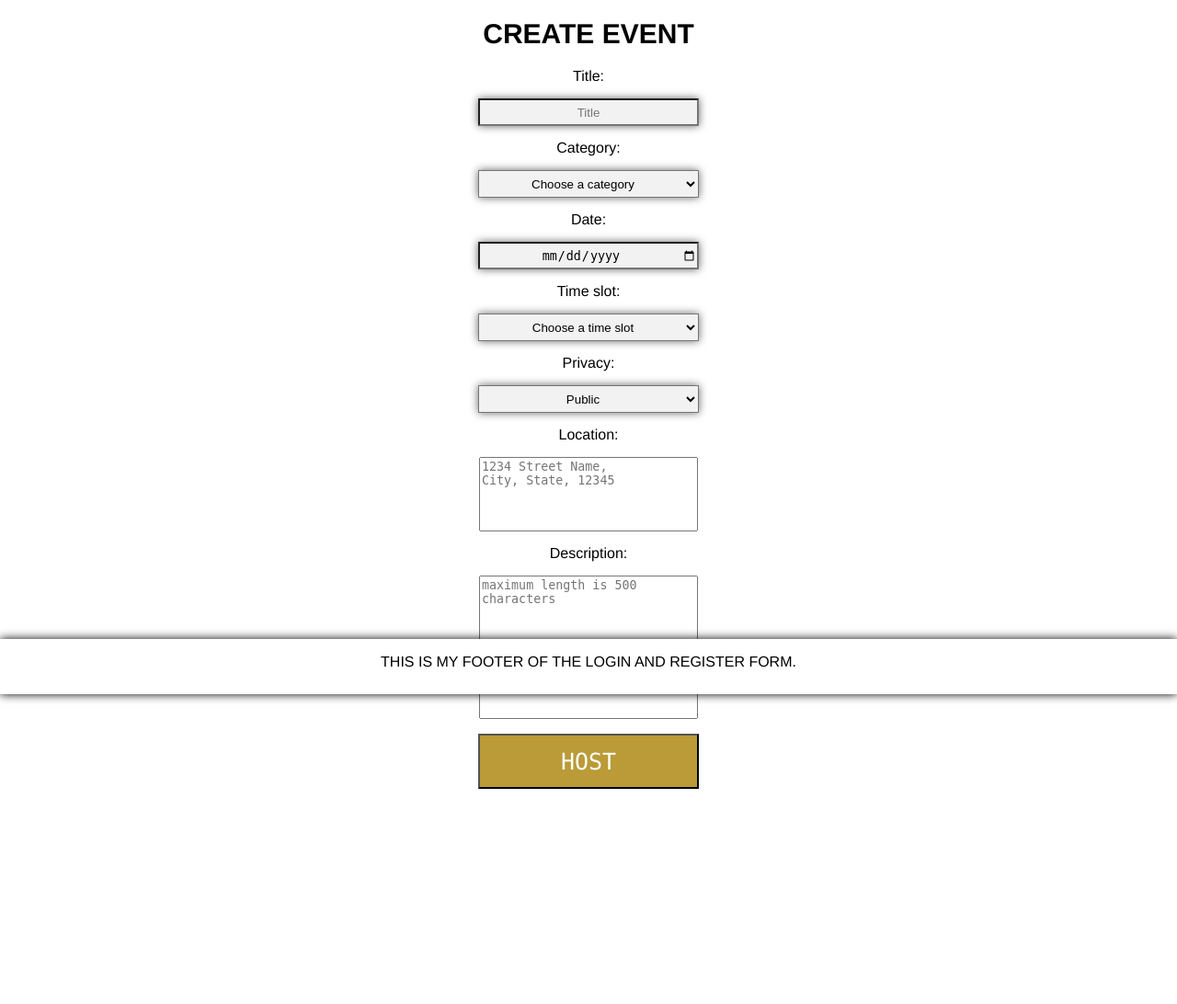
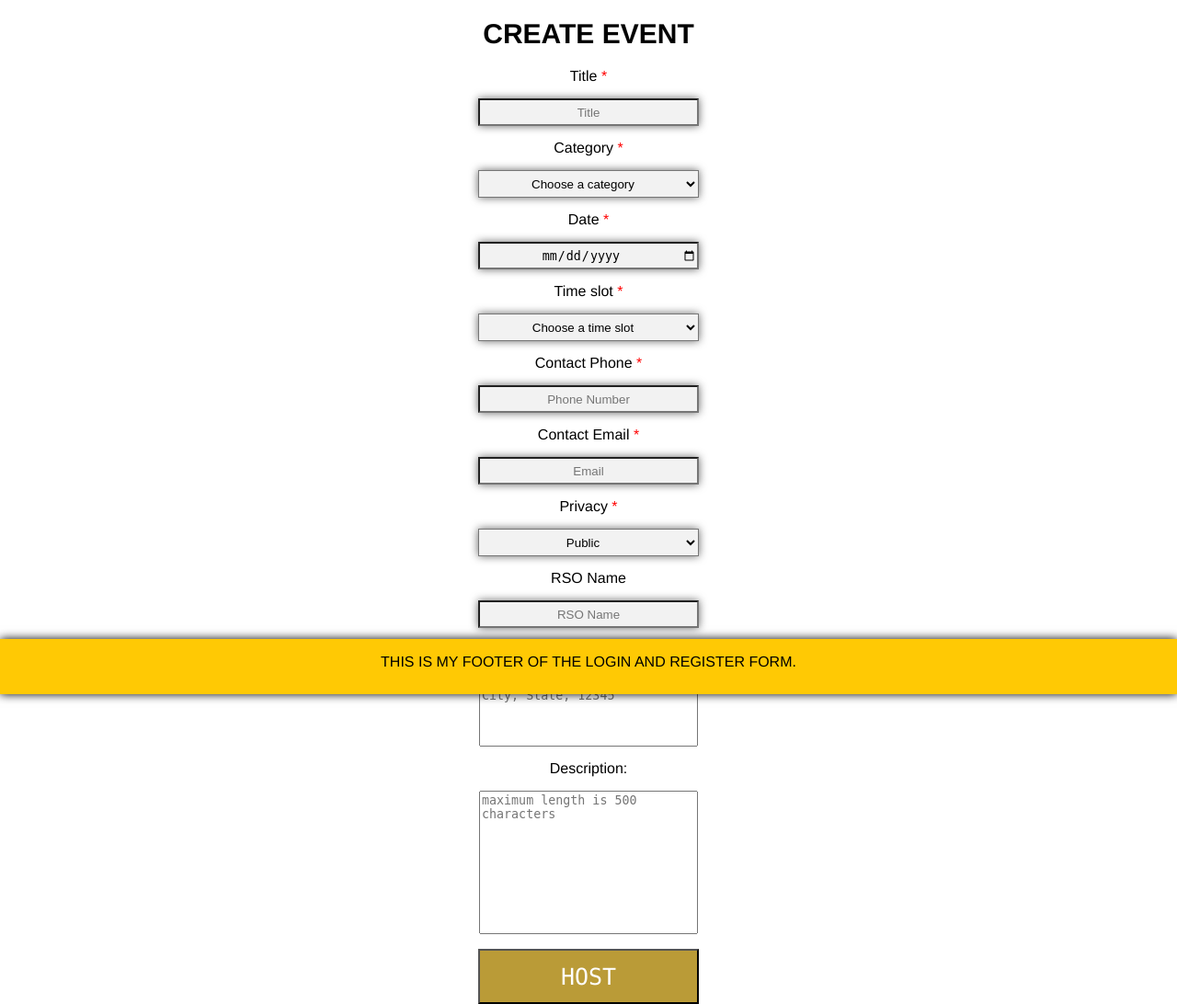
Before and after one commit to maldaranov/university_events, a PHP site: page /create_event.php in a window 1280 px wide. Shown: the part 45-1137 px from the top of the page at 92% size. Before the commit the page ends 903 px from the top, so only its background shows below. Run offline with PHP 8.4, Linux system fonts and the light colour scheme.

Commit message:
create_event.php form 1.00

```diff
--- a/create_event.php
+++ b/create_event.php
@@ -7,11 +7,11 @@
 
     <form action="includes/create_event-inc.php" method="post">
             <!-- event name input -->
-            <label for="eName"> Title: </label>
+            <label class="required" for="eName"> Title </label>
             <input id="eName" type="text" required size=30 name="eventName" placeholder="Title">
 
             <!-- event category input -->
-            <label for="eCategory"> Category: </label>
+            <label class="required" for="eCategory"> Category </label>
             <select id="eCategory" name="eventCategory">
                 <option value=""> Choose a category </option>
                 <option value="Academic ">  Academic </option>
@@ -34,11 +34,11 @@
             </select>
 
             <!-- event date input -->
-            <label for="eDate"> Date: </label>
+            <label class="required" for="eDate"> Date </label>
             <input id="eDate" type="date" name="eventDate" placeholder="date">
 
             <!-- event time slot input -->
-            <label for="eTime"> Time slot: </label>
+            <label class="required" for="eTime"> Time slot </label>
             <select id="eTime" name="eventTime">
                 <option value=""> Choose a time slot </option>
                 <option value="1"> 6:00 a.m - 7:00 a.m </option>
@@ -59,24 +59,29 @@
                 <option value="12"> 10:00 p.m - 11:00 p.m </option>
             </select>
 
+            <!-- event contact phone input -->
+            <label class="required" for="ePhone"> Contact Phone </label>
+            <input id="ePhone" type="tel" name="eventPhone" placeholder="Phone Number">
+
+            <!-- event email input -->
+            <label class="required" for="eDate"> Contact Email </label>
+            <input id="eEmail" type="email" name="eventEmail" placeholder="Email">
+
             <!-- event privacy input -->
-            <label for="ePrivacy"> Privacy:
+            <label class="required" for="ePrivacy"> Privacy </label>
             <select id="ePrivacy" name="eventPrivacy">
                 <option value="0"> Public </option>
                 <option value="1"> Private </option>
                 <option value="2"> RSO </option>
             </select>
 
+            <!-- event rso id input -->
+            <label for="eRsoId"> RSO Name </label>
+            <input id="eRsoId" type="text" name="eventRsoId" placeholder="RSO Name">
+
             <!-- event location input-->
-            <label for="eLocation"> Location: </label>
+            <label class="required" for="eLocation"> Location </label>
             <textarea id="eLocation" name="eventLocation" rows=5 cols=27 maxlength=500 placeholder="1234 Street Name,&#10City, State, 12345"></textarea>
-
-
-
-
-
-
-
 
             <!-- event description input -->
             <label for="eDescription"> Description: </label>
--- a/index.php
+++ b/index.php
@@ -42,8 +42,8 @@
                 // $event_phone = $event_info['eventContactPhone'];
                 // $event_email = $event_info['eventContactEmail'];
                 // $event_univId = $event_info['eventUnivId'];
+                // $event_privacy = $event_info['eventPrivacy'];
                 // $event_rosId = $event_info['eventRsoId'];
-                // $event_privacy = $event_info['eventPrivacy'];
 
                 // TABLE: fill the table with events, click sends user to an event page
                 $display_block .= "
--- a/resources/database.sql
+++ b/resources/database.sql
@@ -86,7 +86,7 @@ DROP TABLE IF EXISTS event;
 CREATE TABLE event (
 	eventId int AUTO_INCREMENT,
     eventName varchar(255) NOT NULL UNIQUE,
-    eventCategory varchar(255),
+    eventCategory varchar(255) NOT NULL,
     eventDescription varchar(255),
     eventDate date NOT NULL,
     eventTime int NOT NULL,
@@ -94,8 +94,8 @@ CREATE TABLE event (
     eventContactPhone varchar(11) NOT NULL,
     eventContactEmail varchar(255) NOT NULL,
     eventUnivId int not NULL,
+    eventPrivacy tinyint not NULL,
     eventRsoId int,
-    eventPrivacy tinyint not NULL,
     PRIMARY KEY (eventId),
     FOREIGN KEY (eventLocationId) REFERENCES location (locationId) ON DELETE CASCADE,
     UNIQUE (eventDate, eventTime, eventLocationId)
--- a/style.css
+++ b/style.css
@@ -38,7 +38,7 @@ footer {
     bottom: 0%;
     width: 100%;
     height: 60px;
-    background-color: #ffffff;
+    background-color: #ffc904;
     box-shadow: 0 0 10px #000;
     text-align: center;
     margin: 0 auto;
@@ -68,6 +68,11 @@ label {
     margin: 15px auto;
 }
 
+.required:after {
+    content:" *";
+    color: red;
+}
+
 input {
     display: block;
     margin: 15px auto;
@@ -77,11 +82,6 @@ input {
     height: 30px;
     background-color: #f2f2f2;
 }
-
-.required:after {
-    content:" *";
-    color: red;
-  }
 
 select {
     display: block;
```
